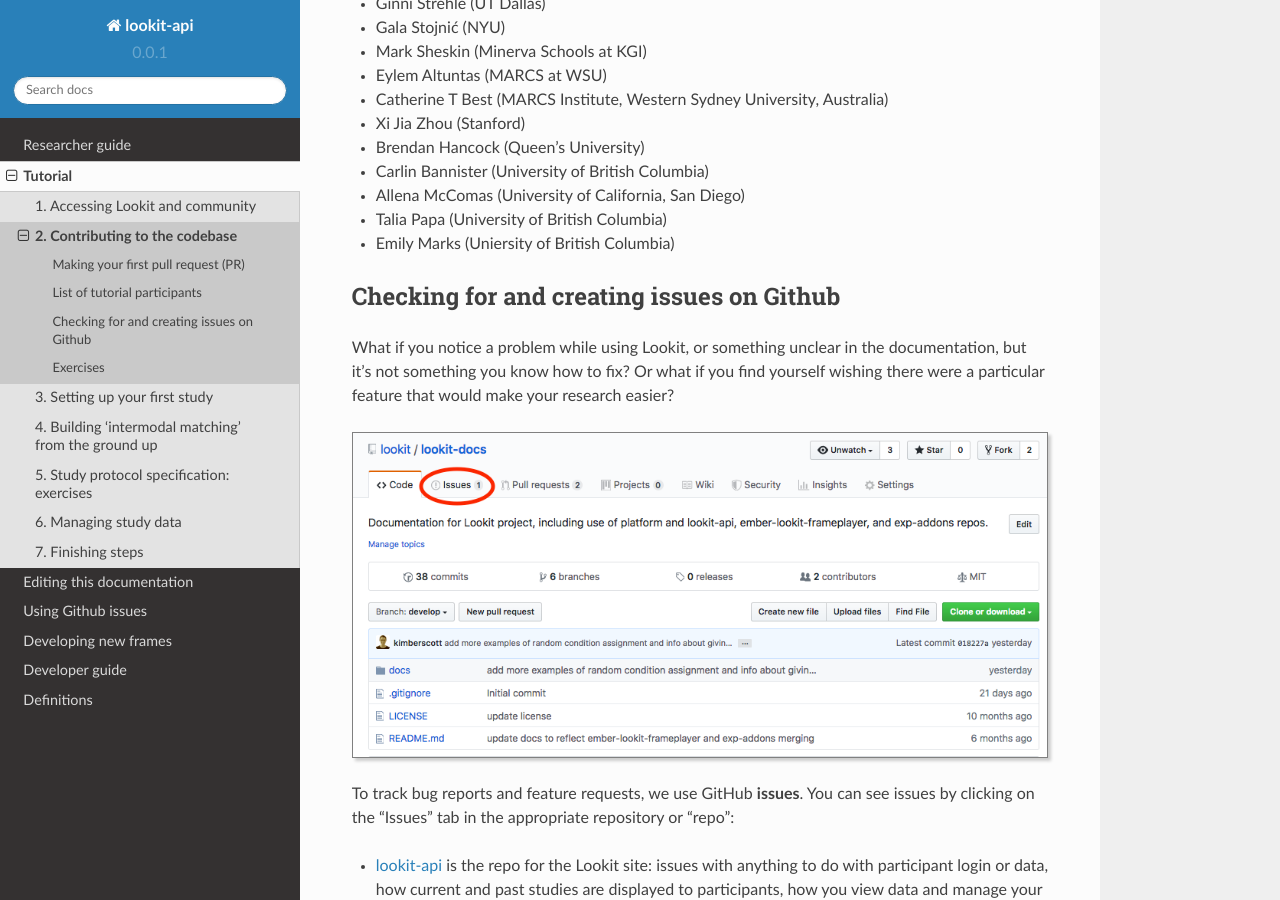
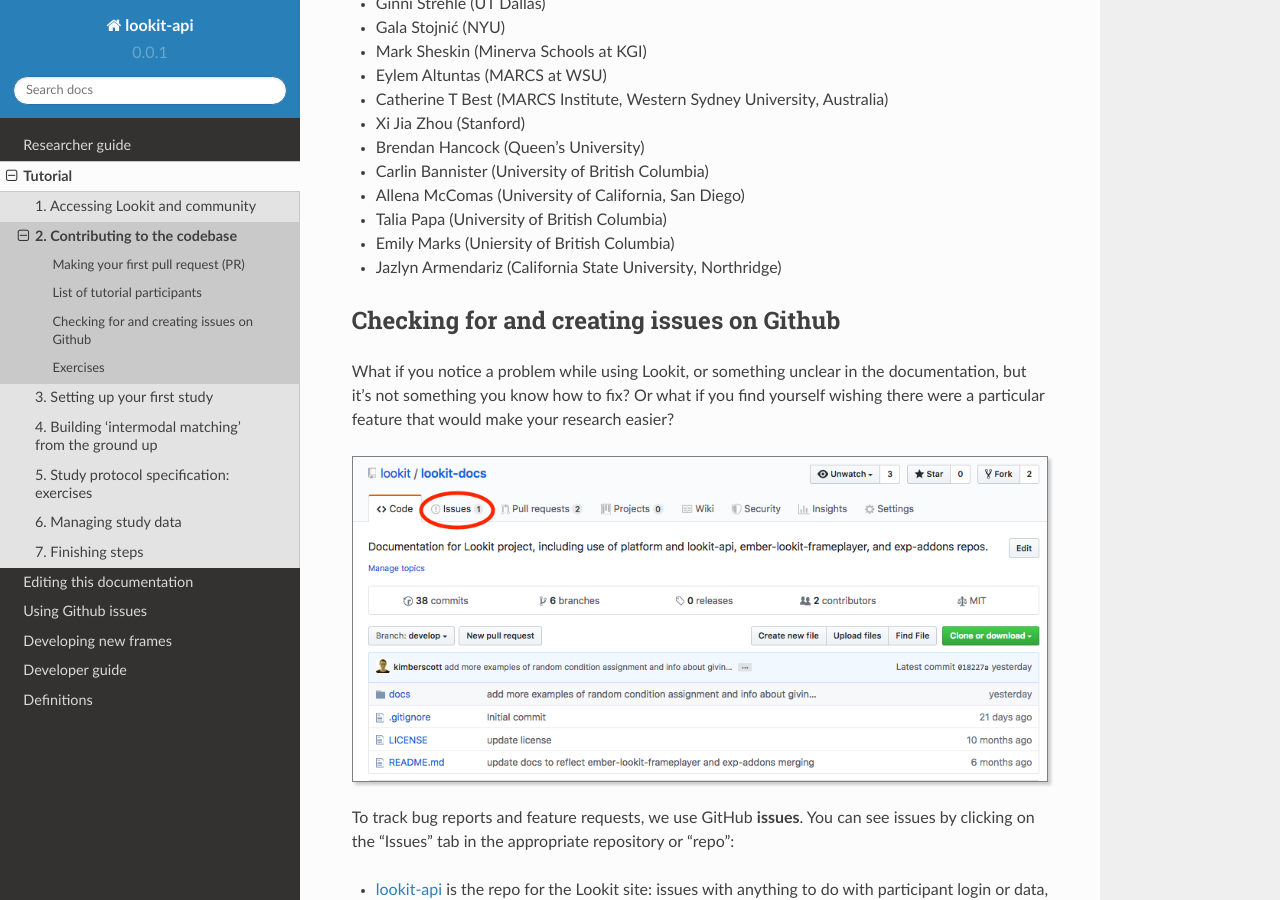
Before and after one commit to lookit/lookit-docs, a Sphinx documentation site: the page built from docs/source/tutorial-contributing.rst, in a window 1280 px wide and 900 px high, scrolled down 5481 px. Built offline with Sphinx 7.4.7 and the Read the Docs theme 2.0.0, drawn with Linux system fonts in a browser that asks for light colours.

Commit message:
Add tutorial participant to list

```diff
--- a/docs/source/tutorial-contributing.rst
+++ b/docs/source/tutorial-contributing.rst
@@ -133,6 +133,7 @@
 - Allena McComas (University of California, San Diego)
 - Talia Papa (University of British Columbia)
 - Emily Marks (Uniersity of British Columbia)
+- Jazlyn Armendariz (California State University, Northridge)
 
 .. _Github issues overview:
 
```
